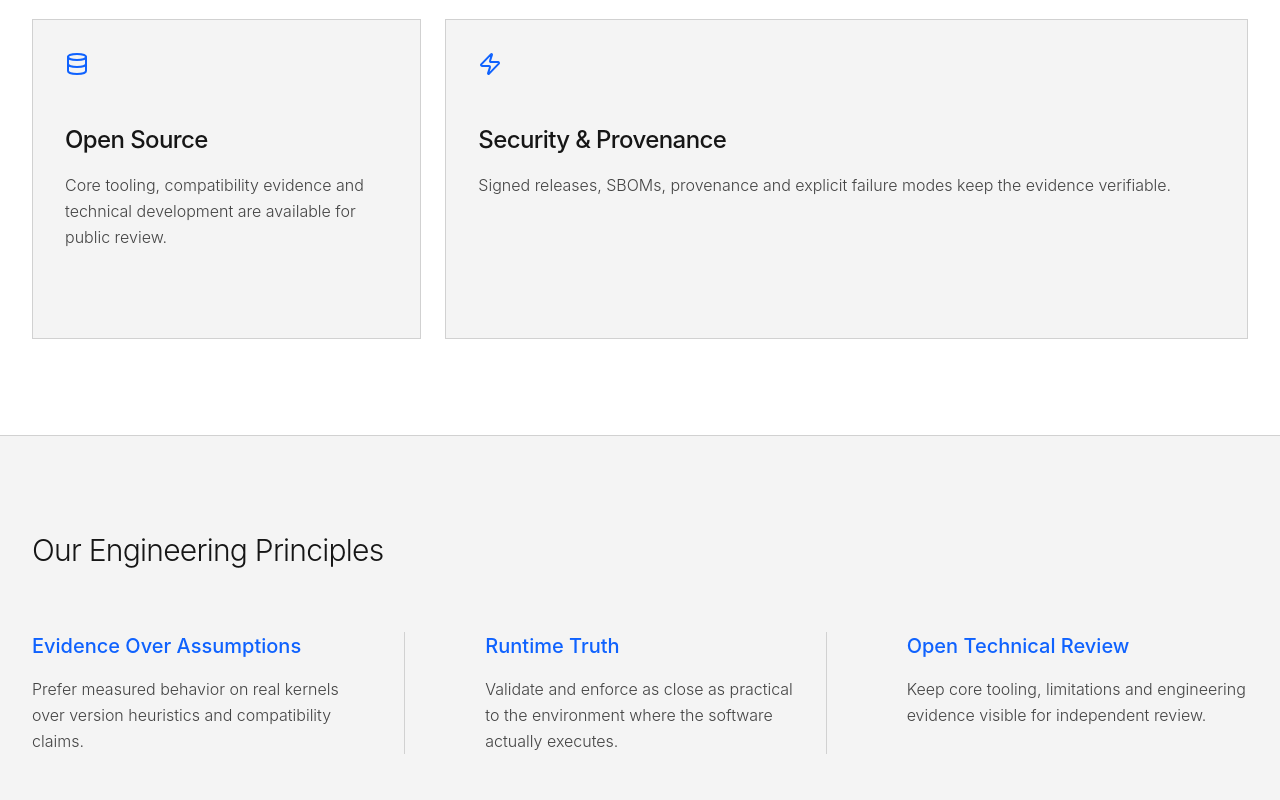
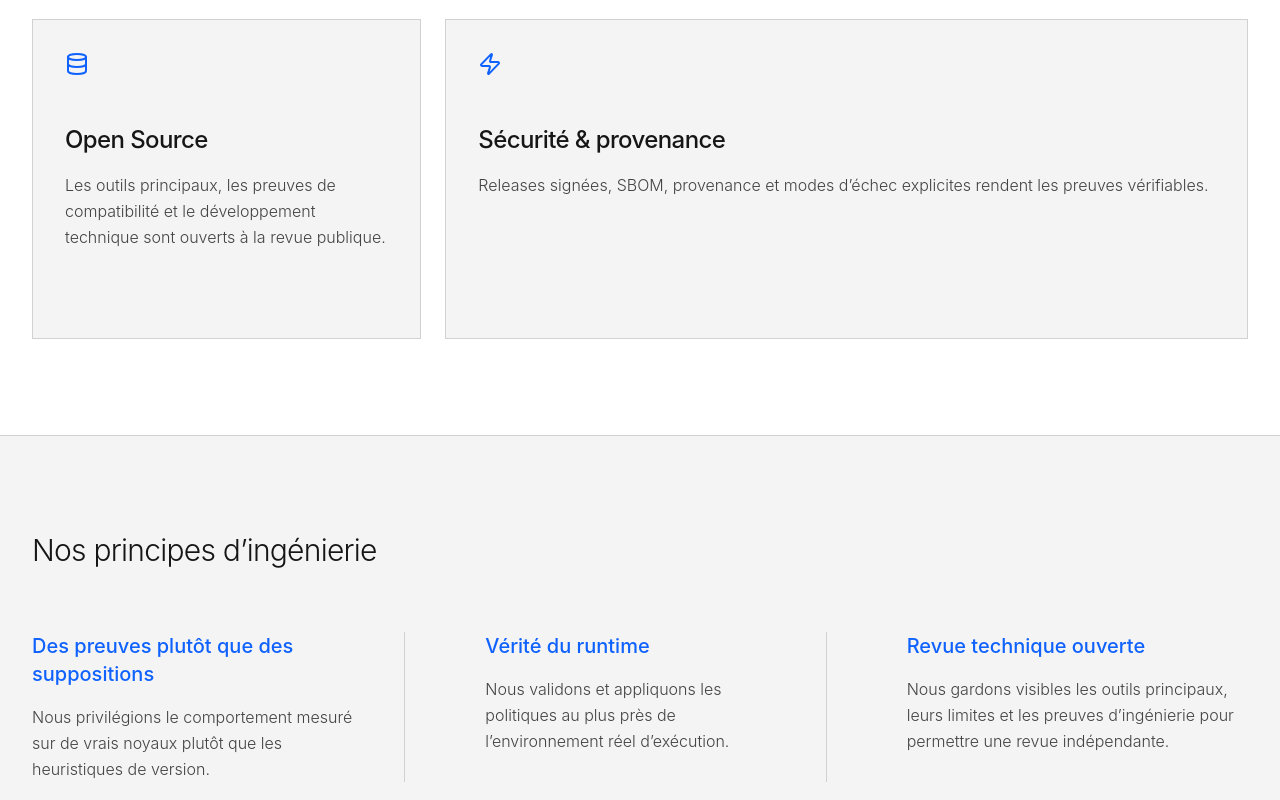
Before and after one commit to ErenAri/kernel-guard-frontend, a React (Vite) app: page /fr in a window 1280 px wide. Shown: the part 3980-4780 px from the top of the page. Built offline with nearby package versions, Linux system fonts and the light colour scheme.

Commit message:
i18n(fr): complete localized homepage security copy

```diff
--- a/src/translations/fr.ts
+++ b/src/translations/fr.ts
@@ -5,13 +5,13 @@ export const fr = {
   seo: {
     ...en.seo,
     home: {
-      title: 'Kernel Guard | Infrastructure de sécurité Linux et eBPF',
-      description: 'Kernel Guard développe une infrastructure open source pour valider eBPF sur de vrais noyaux Linux avant déploiement et appliquer des politiques à l’exécution.',
-      keywords: en.seo.home.keywords,
+      title: 'Kernel Guard | Infrastructure de cybersécurité',
+      description: 'Kernel Guard développe une infrastructure de cybersécurité pour garantir la compatibilité, appliquer des politiques au runtime et fournir une protection vérifiable.',
+      keywords: 'Kernel Guard, infrastructure de cybersécurité, sécurité runtime, sécurité eBPF, sécurité Linux, BPFCompat, AegisBPF, sécurité cloud native',
     },
     services: {
       title: 'Services | Kernel Guard',
-      description: 'Services de développement web sécurisé, cybersécurité et infrastructure cloud.',
+      description: 'Services d’ingénierie sécurité, de cybersécurité et d’infrastructure pour les équipes produit.',
       keywords: en.seo.services.keywords,
     },
   },
@@ -43,29 +43,50 @@ export const fr = {
   },
   home: {
     ...en.home,
-    heroTitle1: 'Linux & eBPF',
-    heroTitle2: 'Infrastructure de sécurité',
-    heroDesc: 'Kernel Guard développe des outils open source pour valider eBPF sur de vrais noyaux Linux avant déploiement et appliquer des politiques à l’exécution.',
+    heroTitle1: 'Infrastructure de',
+    heroTitle2: 'Cybersécurité',
+    heroDesc: 'Assurance de compatibilité avant déploiement, enforcement au runtime et protection vérifiable pour les systèmes modernes.',
     viewArch: 'Découvrir BPFCompat',
     viewCompletedProjects: 'Découvrir AegisBPF',
-    missionTitle: 'La sécurité à la frontière du noyau',
-    missionP1: 'BPFCompat vérifie avant la release qu’un artifact eBPF compilé et le loader réellement distribué fonctionnent sur les noyaux Linux des utilisateurs.',
-    missionP2: 'AegisBPF couvre le côté runtime de cette même frontière avec BPF LSM enforcement, des contrôles scoped et des événements de sécurité structurés.',
-    techStackTitle: 'Stack côté noyau',
-    techStackDesc: 'Les technologies derrière nos travaux Linux, eBPF, compatibilité et runtime security.',
+    missionTitle: 'La sécurité du release au runtime',
+    missionP1: 'BPFCompat teste les artefacts eBPF compilés et les vrais loaders sur les noyaux réellement utilisés, transformant les hypothèses de compatibilité en preuves exécutables.',
+    missionP2: 'AegisBPF couvre le runtime avec un enforcement au niveau du noyau, des contrôles de politique ciblés et des événements de sécurité structurés.',
+    techStackTitle: 'Stack d’ingénierie sécurité',
+    techStackDesc: 'Les technologies systèmes derrière l’assurance de compatibilité, l’enforcement runtime et l’infrastructure de cybersécurité.',
+    features: {
+      frontend: { title: 'BPFCompat', desc: 'Valide les artefacts eBPF compilés et les vrais loaders de projet sur de vrais noyaux Linux avant le release.' },
+      backend: { title: 'AegisBPF', desc: 'Applique les politiques runtime Linux via BPF LSM, des contrôles scoped et des événements structurés.' },
+      data: { title: 'Open Source', desc: 'Les outils principaux, les preuves de compatibilité et le développement technique sont ouverts à la revue publique.' },
+      performance: { title: 'Sécurité & provenance', desc: 'Releases signées, SBOM, provenance et modes d’échec explicites rendent les preuves vérifiables.' },
+    },
+    principles: {
+      title: 'Nos principes d’ingénierie',
+      items: [
+        { title: 'Des preuves plutôt que des suppositions', desc: 'Nous privilégions le comportement mesuré sur de vrais noyaux plutôt que les heuristiques de version.' },
+        { title: 'Vérité du runtime', desc: 'Nous validons et appliquons les politiques au plus près de l’environnement réel d’exécution.' },
+        { title: 'Revue technique ouverte', desc: 'Nous gardons visibles les outils principaux, leurs limites et les preuves d’ingénierie pour permettre une revue indépendante.' },
+      ],
+    },
+    community: {
+      title: 'Développé publiquement',
+      desc: 'Kernel Guard développe ouvertement ses principaux outils de sécurité et systèmes sur GitHub, avec des intégrations upstream et des preuves techniques accessibles à la revue.',
+    },
     proof: {
-      ...en.home.proof,
-      badge: 'MESURE // PREUVE_PUBLIQUE',
-      title: 'Des preuves, pas une vitrine',
-      desc: 'Synthèse qualité basée sur Lighthouse CLI, le prerender et les données GitHub publiques mesurées le 1er juin 2026.',
+      badge: 'SÉCURITÉ // PREUVE_PUBLIQUE',
+      title: 'Des preuves de sécurité, pas des métriques de surface',
+      desc: 'Des preuves directement liées à l’ingénierie sécurité livrée et aux intégrations upstream publiques.',
       cards: {
-        ...en.home.proof.cards,
-        languages: {
-          label: 'Langues prises en charge',
-          detail: 'Turc, anglais, allemand, japonais, chinois, espagnol, français et coréen.',
-        },
+        lighthouse: { label: 'Intégrations upstream fusionnées', detail: 'Les lanes de compatibilité BPFCompat ont été fusionnées dans Falco et Inspektor Gadget.' },
+        delivery: { label: 'Validation sur de vrais noyaux', detail: 'Des guests QEMU/KVM jetables exécutent de vrais noyaux éditeurs.' },
+        openSource: { label: 'Couverture des architectures', detail: 'La validation de compatibilité couvre x86_64 et ARM64.' },
+        languages: { label: 'Preuves de supply chain', detail: 'Les releases taguées incluent des signatures, des SBOM CycloneDX et une provenance SLSA.' },
       },
-      footnote: 'Les métriques sont affichées comme mesures, pas comme slogans marketing.',
+      summary: {
+        indexableUrls: 'fusionné upstream',
+        desktopTbt: 'exécution de compatibilité',
+        latestUpdate: 'preuve de release',
+      },
+      footnote: 'Les projets d’écosystème cités sont des intégrations et ne sont pas présentés comme des clients.',
     },
   },
   projects: {
@@ -82,12 +103,12 @@ export const fr = {
     ...en.completedProjects,
     title1: 'Réalisations',
     title2: 'livrées',
-    desc: 'Portefeuille de projets web terminés et vérifiables.',
+    desc: 'Portefeuille de projets terminés et vérifiables.',
     visit: 'Voir le projet',
   },
   footer: {
     ...en.footer,
-    desc: 'Infrastructure web sécurisée, performante et résiliente pour produits numériques modernes.',
+    desc: 'Infrastructure de cybersécurité pour l’assurance de compatibilité, l’enforcement runtime et une protection vérifiable.',
     discover: 'Découvrir',
     connect: 'Contact',
     rights: 'Kernel-Guard. Tous droits réservés.',
```
